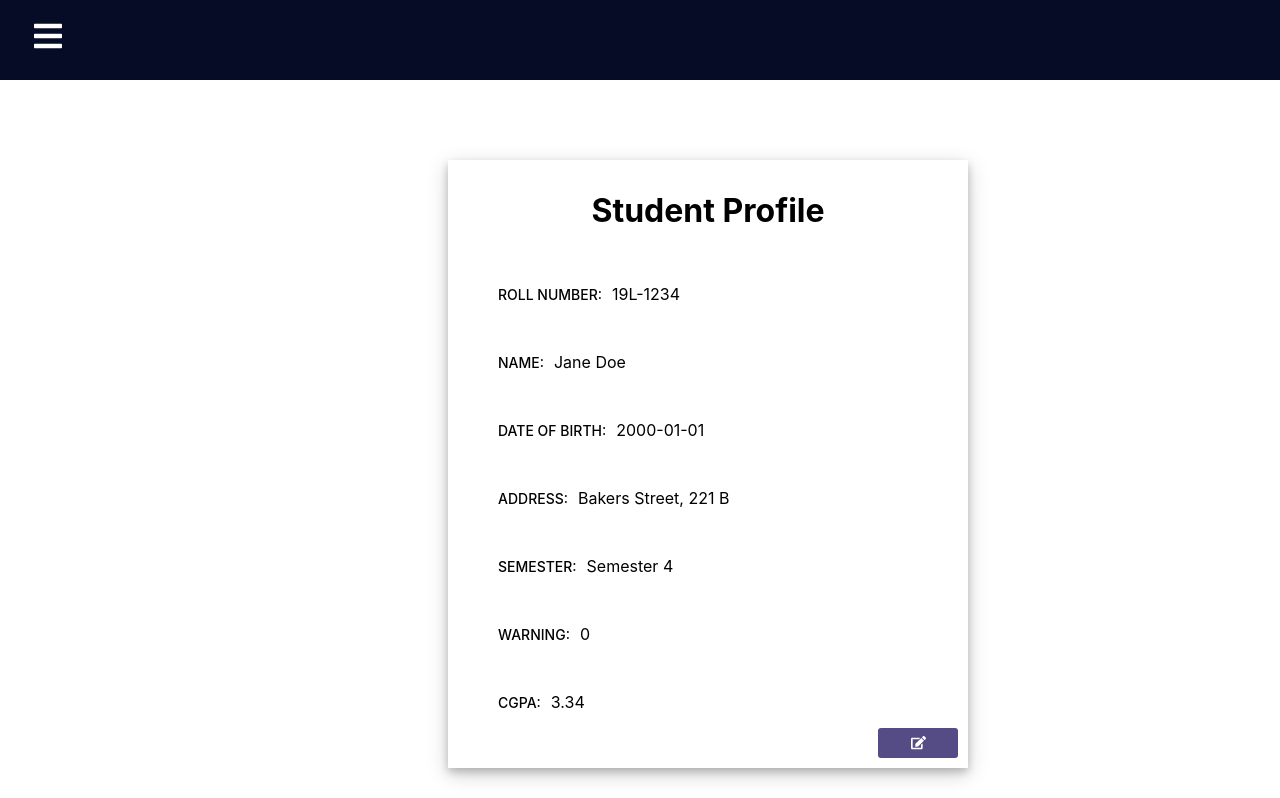
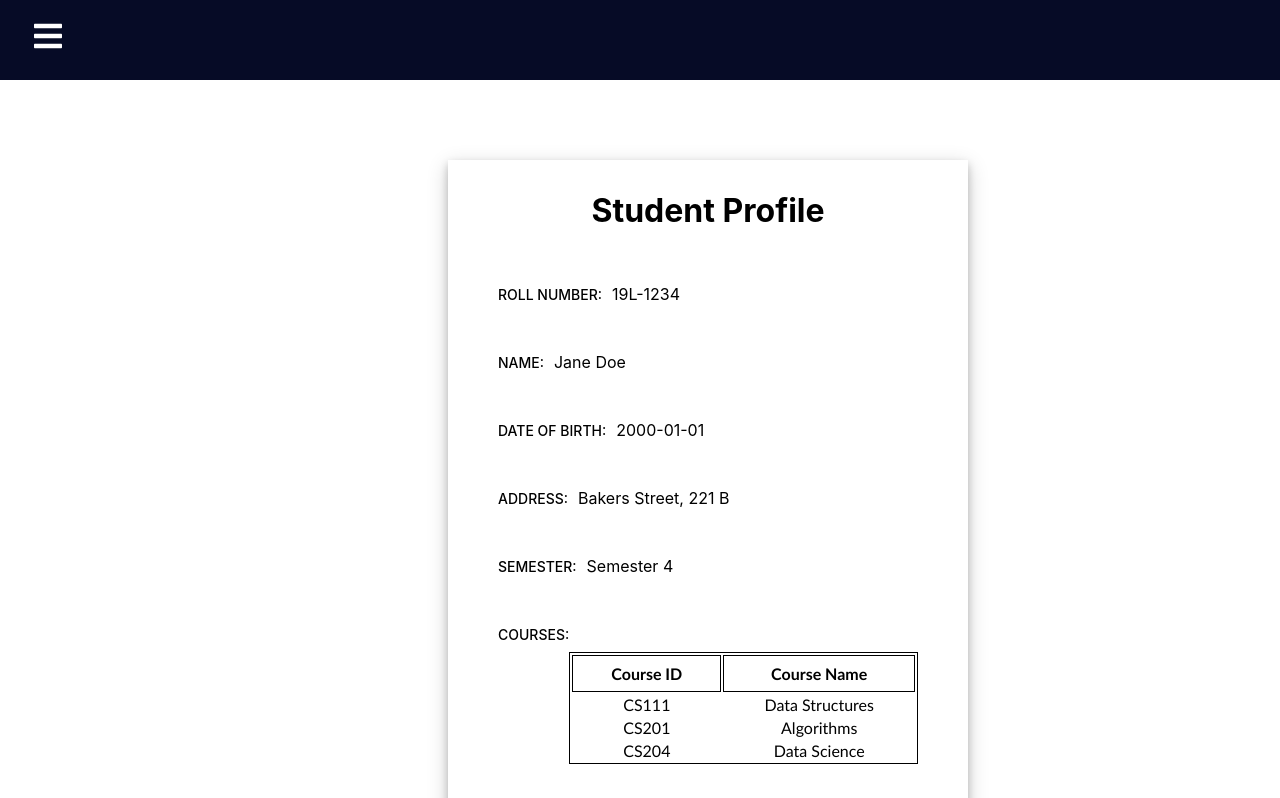
Before and after one commit to eishatheahmad/student-management-system, a React (Create React App) app: page /students/profile in a window 1280 px wide. Shown: the top 798 px of the page. Built offline with nearby package versions, Linux system fonts and the light colour scheme.

Commit message:
added courses to student profile display

```diff
--- a/src/pages/ListOfCourses.js
+++ b/src/pages/ListOfCourses.js
@@ -5,7 +5,7 @@ import './ListOfCourses.css'
 
 import { FontAwesomeIcon } from "@fortawesome/react-fontawesome";
 import { faTrash , faEdit } from "@fortawesome/free-solid-svg-icons";
-
+import { Link} from 'react-router-dom';
 
 
 
@@ -21,7 +21,7 @@ class ListOfCourses extends Component {
                     course_name:"Data Structures",
                     instructor_name:"Dr. M kashif",
                     offered_in_sem:4,
-                    is_compulsary:1,
+                    is_compulsary:'Yes',
                     department:"CS"
                 },
 
@@ -31,7 +31,7 @@ class ListOfCourses extends Component {
                     course_name:"Object Oriented Programming",
                     instructor_name:"Prof. Ali Raheem",
                     offered_in_sem:4,
-                    is_compulsary:1,
+                    is_compulsary:'No',
                     department:"CS"
                 },
 
@@ -41,7 +41,7 @@ class ListOfCourses extends Component {
                     course_name:"Digital Logic Design",
                     instructor_name:"Mr. Omer Ali",
                     offered_in_sem:4,
-                    is_compulsary:0,
+                    is_compulsary:'Yes',
                     department:"EE"
                 },
 
@@ -51,7 +51,7 @@ class ListOfCourses extends Component {
                     course_name:"Discrete Structures",
                     instructor_name:"Dr. Mehmoona Raza",
                     offered_in_sem:4,
-                    is_compulsary:1,
+                    is_compulsary:'No',
                     department:"CS"
                 },
 
@@ -61,7 +61,7 @@ class ListOfCourses extends Component {
                     course_name:"Linear Algebra",
                     instructor_name:"Dr. Bilal Tahir",
                     offered_in_sem:4,
-                    is_compulsary:1,
+                    is_compulsary:'Yes',
                     department:"MT"
                 }
             ]
@@ -108,9 +108,10 @@ class ListOfCourses extends Component {
                         <div className="action-buttons">
 
 
-                            <button className="edit-button-course">
+                           <Link to='/courses/profile'> <button className="edit-button-course" >
                                 <FontAwesomeIcon icon={faEdit} />
                             </button>
+                            </Link>
 
                             <button className="delete-button">
                                 <FontAwesomeIcon icon={faTrash} />
--- a/src/pages/StudentProfile.css
+++ b/src/pages/StudentProfile.css
@@ -20,6 +20,31 @@
     background-color: rgb(255, 255, 255);
 
 
+}
+
+.table-header
+{
+
+    border: 1px solid black;
+    padding: 8px;
+
+}
+
+
+
+.table-courses
+{
+
+    margin-top: 40px;
+    border: 0.5px solid black;
+    width: 100%;
+    align-content: space-between;
+
+    text-align: center;
+    font-family: "Trebuchet MS", Arial, Helvetica, sans-serif;
+
+
+    width: 100%;
 }
 
 .edit-button
@@ -95,6 +120,7 @@
     padding-left: 40px;
     padding-right: 40px;
     margin-top: 20px;
+    margin-bottom: 20px;
 
     color: black;
 }
--- a/src/pages/StudentProfile.js
+++ b/src/pages/StudentProfile.js
@@ -25,7 +25,23 @@ class StudentProfile extends Component {
             new_cgpa:'3.34',
             status:'',
             is_edited:false,
-            rollno:''
+            courses:[
+                {
+
+                    course_id:'CS111',
+                    course_name:'Data Structures'
+                },
+
+                {
+                    course_id:'CS201',
+                    course_name:'Algorithms'
+                },
+
+                {
+                    course_id:'CS204',
+                    course_name:'Data Science'
+                }
+            ]
          }
 
 
@@ -135,6 +151,25 @@ class StudentProfile extends Component {
                                <div className="inner-div">
                                    <h3 className="labels">SEMESTER: </h3>
                                    <p className="student-data-p">{this.state.new_semester}</p>
+                               </div>
+
+                               <div className="inner-div">
+                                   <h3 className="labels">COURSES: </h3>
+                                   <table className="table-courses">
+
+                                       <tr className="table-courses" >
+                                           <th className="table-header">Course ID</th>
+                                           <th className="table-header">Course Name</th>
+                                       </tr>
+                                       {
+                                           this.state.courses.map((item)=>
+                                           <tr className="table-courses">
+                                               <td className="table-row">{item.course_id}</td>
+                                               <td className="table-row">{item.course_name}</td>
+                                           </tr>)
+                                       }
+                                   </table>
+
                                </div>
 
                                <div className="inner-div">
--- a/src/pages/StudentsList.css
+++ b/src/pages/StudentsList.css
@@ -16,6 +16,28 @@
     padding: 8px;
   }
 
+
+  .button-div
+  {
+    display: flex;
+    flex-direction: row;
+    align-content: flex-end;
+
+    position: absolute;
+    right:  0;
+
+  }
+  .add-student-button
+  {
+
+    background-color: green;
+    height: 35px;
+    padding: 5px 5px;
+    color: white;
+    border: none;
+    border-radius: 3px;
+
+  }
   .delete-button
   {
     margin-right: 5px;
--- a/src/pages/StudentsList.js
+++ b/src/pages/StudentsList.js
@@ -182,9 +182,11 @@ class StudentsList extends Component {
                         <div className="action-buttons">
 
 
+                            <Link to='/students/profile'>
                             <button className="edit-button-student">
                                 <FontAwesomeIcon icon={faEdit} />
                             </button>
+                            </Link>
 
                             <button className="delete-button">
                                 <FontAwesomeIcon icon={faTrash} />
@@ -205,6 +207,7 @@ class StudentsList extends Component {
 
     return(<div>
         <h1>Students List</h1>
+
         <table id='students'>
             <tbody>
                 <tr>{this.renderTableHeader()}</tr>
```
